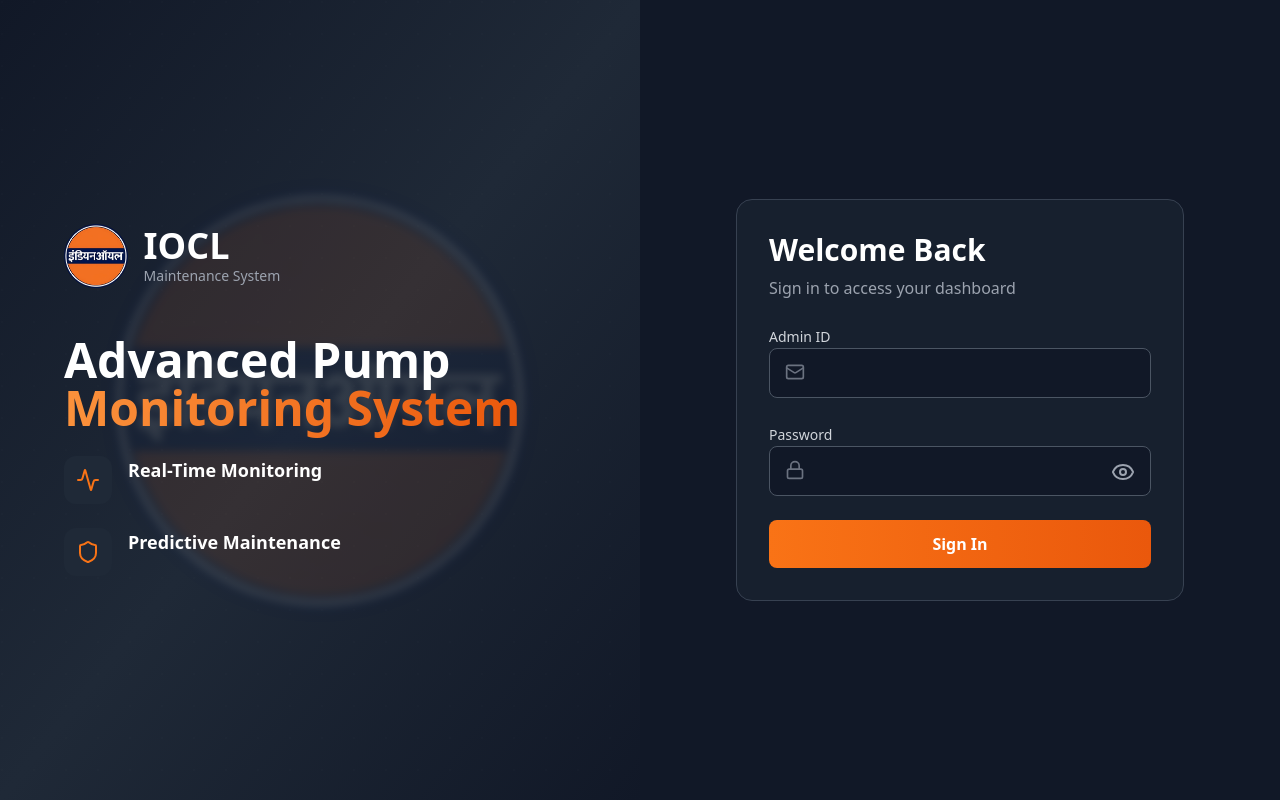
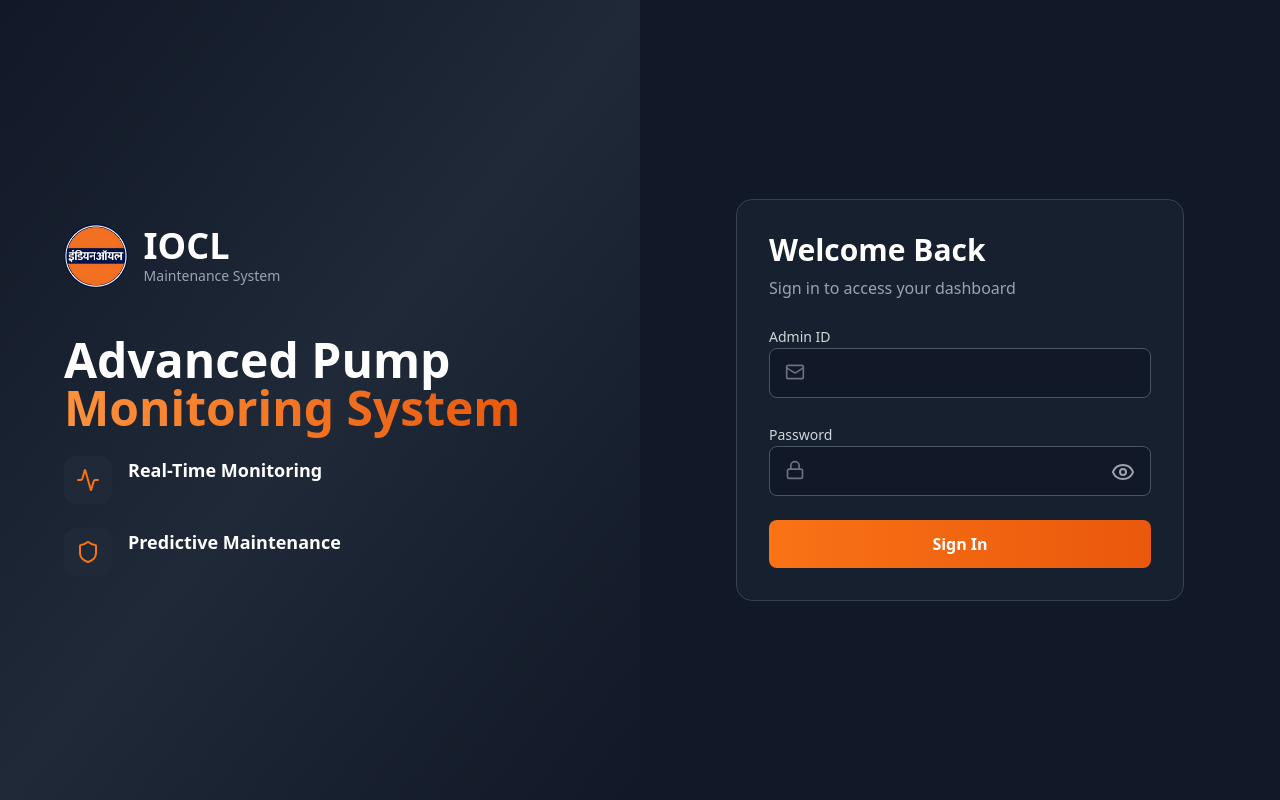
Before and after one commit to SumanDeka01/AI-Pump-Maintenance-System, a React (Vite) app in the folder iocl-maintenance-system/frontend/: page / in a window 1280 px wide. Built offline with nearby package versions, Linux system fonts and the light colour scheme.

Commit message:
Login page

```diff
--- a/iocl-maintenance-system/frontend/src/pages/Login.tsx
+++ b/iocl-maintenance-system/frontend/src/pages/Login.tsx
@@ -47,13 +47,13 @@
           ></div>
         </div>
 
-        <div className="absolute inset-0 flex items-center justify-center opacity-10">
+        {/* <div className="absolute inset-0 flex items-center justify-center opacity-10">
           <img
             src="/src/assets/logo.png"
             alt="IOCL Background"
             className="w-2/3 h-auto object-contain blur-sm"
           />
-        </div>
+        </div> */}
 
         <div className="relative z-10 flex flex-col justify-center px-16 text-white">
           <div className="flex items-center space-x-4 mb-12">
```
